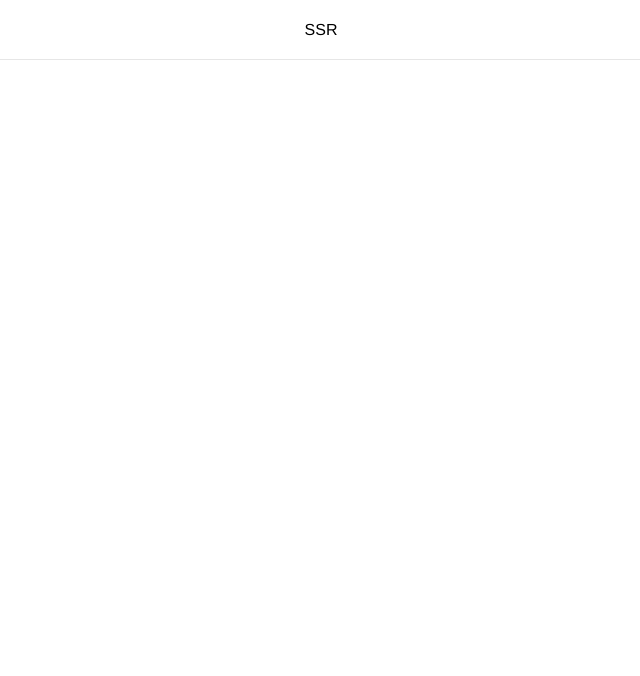
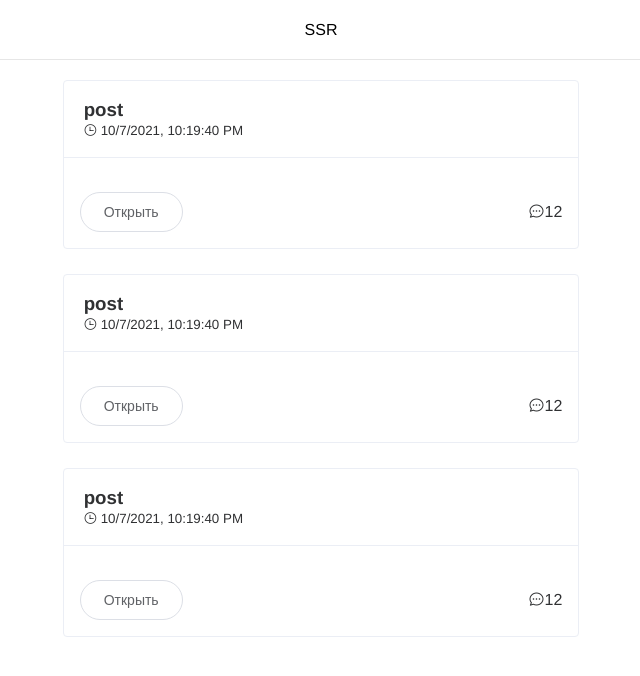
Before and after one commit to MaxLisyanskiy/SSR-Blog, a Nuxt app: page / in a window 1280 px wide. Shown: the top 676 px of the page, without its empty margins (319-959 px from the left). Built offline with nearby package versions, Linux system fonts and the light colour scheme.

Commit message:
finished styled app-post max 13.10

```diff
--- /dev/null
+++ b/components/client/AppPost.vue
@@ -0,0 +1,57 @@
+<template>
+  <el-card
+    shadow="hover"
+    :body-style="{padding: 0}"
+    class="post"
+  >
+    <header slot="header" class="post-header">
+      <h3>post</h3>
+      <small>
+        <i class="el-icon-time"></i>
+        {{ new Date().toLocaleString() }}
+      </small>
+    </header>
+
+    <div class="post-body">
+      <img
+        src=""
+        alt=""
+        class="post-img"
+      >
+    </div>
+    <footer class="post-footer">
+      <el-button round @click="openPost">Открыть</el-button>
+      <span>
+        <i class="el-icon-chat-dot-round"></i>
+        <span>12</span>
+      </span>
+    </footer>
+  </el-card>
+</template>
+
+<script>
+export default {
+  methods: {
+    openPost() {
+
+    }
+  }
+}
+</script>
+
+<style lang="scss" scoped>
+  .post {
+    margin-bottom: 25px;
+
+    &-img {
+      width: 100%;
+      height: auto;
+    }
+    &-footer {
+      display: flex;
+      justify-content: space-between;
+      align-items: center;
+      padding: 1rem;
+    }
+  }
+</style>
--- a/pages/index.vue
+++ b/pages/index.vue
@@ -1,7 +1,22 @@
 <template>
+  <el-row type="flex" justify="center">
+    <el-col :xs="24" :sm="18" :md="12" :lg="10">
+      <AppPost
+        v-for="post in 3" :key="post"
+      />
+    </el-col>
+  </el-row>
 </template>
 
 <script>
+import AppPost from '~/components/client/AppPost'
+
 export default {
+  head: {
+    title: 'Главная'
+  },
+  components: {
+    AppPost
+  }
 }
 </script>
```
